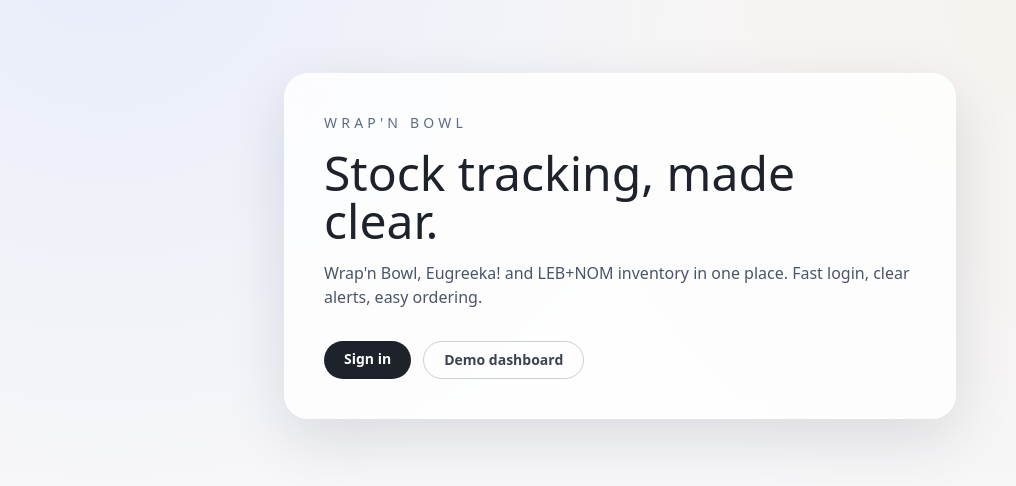
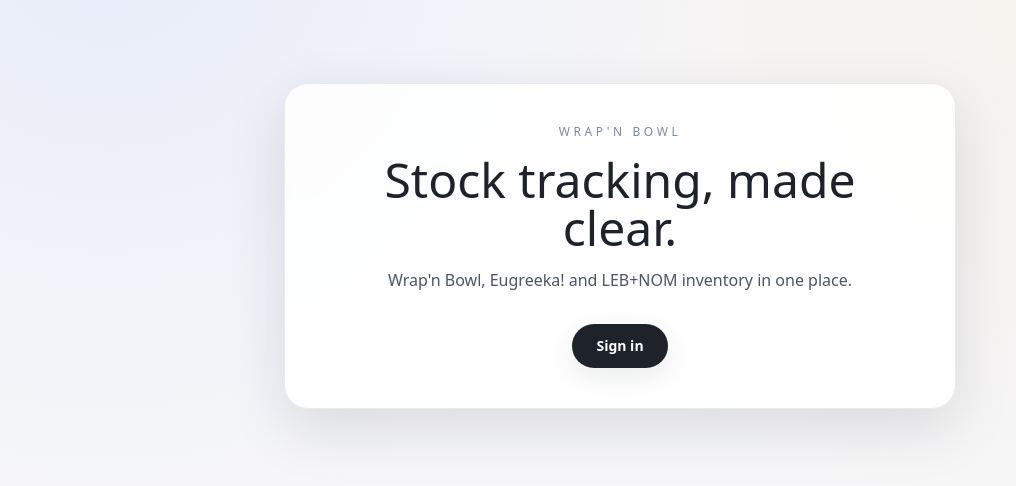
Before and after one commit to kumutlu/takeaway-stock, a Next.js app: page / in a window 1280 px wide. Shown: the part 154-640 px from the top of the page, without its empty margins (20-1036 px from the left). Built offline with nearby package versions, Linux system fonts and the light colour scheme.

Commit message:
Route home to sign-in and remove users nav

```diff
--- a/src/app/(auth)/sign-in/page.tsx
+++ b/src/app/(auth)/sign-in/page.tsx
@@ -12,7 +12,8 @@
   return (
     <main className="flex min-h-screen items-center justify-center px-6 py-10">
       <div className="w-full max-w-md rounded-3xl border border-ink-100 bg-white/95 p-8 shadow-card">
-        <h1 className="text-3xl font-semibold text-ink-900">Sign in</h1>
+        <p className="text-xs uppercase tracking-[0.3em] text-ink-400">Wrap'n Bowl</p>
+        <h1 className="mt-2 text-3xl font-semibold text-ink-900">Sign in</h1>
         <p className="mt-2 text-sm text-ink-500">Welcome back. Use your email and password.</p>
 
         {error && (
--- a/src/app/page.tsx
+++ b/src/app/page.tsx
@@ -1,30 +1,21 @@
-import Link from "next/link";
-
 export default function HomePage() {
   return (
-    <main className="flex min-h-screen flex-col items-center justify-center px-6">
-      <div className="max-w-2xl rounded-3xl bg-white/80 p-10 shadow-card backdrop-blur">
-        <p className="text-sm uppercase tracking-[0.3em] text-ink-500">Wrap'n Bowl</p>
+    <main className="flex min-h-screen items-center justify-center px-6">
+      <div className="w-full max-w-2xl rounded-3xl border border-ink-100 bg-white/85 p-10 text-center shadow-card backdrop-blur">
+        <p className="text-xs uppercase tracking-[0.3em] text-ink-400">Wrap'n Bowl</p>
         <h1 className="mt-4 font-[var(--font-display)] text-4xl text-ink-900 md:text-5xl">
           Stock tracking, made clear.
         </h1>
         <p className="mt-4 text-base text-ink-600">
-          Wrap'n Bowl, Eugreeka! and LEB+NOM inventory in one place. Fast login,
-          clear alerts, easy ordering.
+          Wrap&apos;n Bowl, Eugreeka! and LEB+NOM inventory in one place.
         </p>
-        <div className="mt-8 flex flex-wrap gap-3">
-          <Link
+        <div className="mt-8">
+          <a
             href="/sign-in"
-            className="rounded-full bg-ink-900 px-5 py-2 text-sm font-semibold text-white"
+            className="inline-flex rounded-full bg-ink-900 px-6 py-3 text-sm font-semibold text-white shadow-soft"
           >
             Sign in
-          </Link>
-          <Link
-            href="/dashboard"
-            className="rounded-full border border-ink-200 px-5 py-2 text-sm font-semibold text-ink-700"
-          >
-            Demo dashboard
-          </Link>
+          </a>
         </div>
       </div>
     </main>
--- a/src/components/app-shell.tsx
+++ b/src/components/app-shell.tsx
@@ -1,6 +1,6 @@
 import type { Route } from "next";
 import Link from "next/link";
-import { Package, LayoutGrid, ClipboardList, Users, Settings, Layers } from "lucide-react";
+import { Package, LayoutGrid, ClipboardList, Settings, Layers } from "lucide-react";
 import UserMenu from "@/components/user-menu";
 
 const navItems: { href: Route; label: string; icon: typeof LayoutGrid }[] = [
@@ -9,7 +9,6 @@
   { href: "/order-needs", label: "Order Needs", icon: ClipboardList },
   { href: "/stock-updates", label: "Stock Updates", icon: ClipboardList },
   { href: "/orders", label: "Orders", icon: Layers },
-  { href: "/users", label: "Users", icon: Users },
   { href: "/settings", label: "Settings", icon: Settings }
 ];
 
@@ -43,9 +42,6 @@
               </Link>
             ))}
           </nav>
-          <div className="mt-auto rounded-2xl border border-ink-100 bg-white/80 p-4 text-xs text-ink-600 shadow-ring">
-            Optimized for a 4-person team.
-          </div>
         </aside>
         <div className="flex min-w-0 flex-1 flex-col">
           <header className="border-b border-ink-100 bg-white/80 px-4 py-4 backdrop-blur-xl md:px-6">
```
